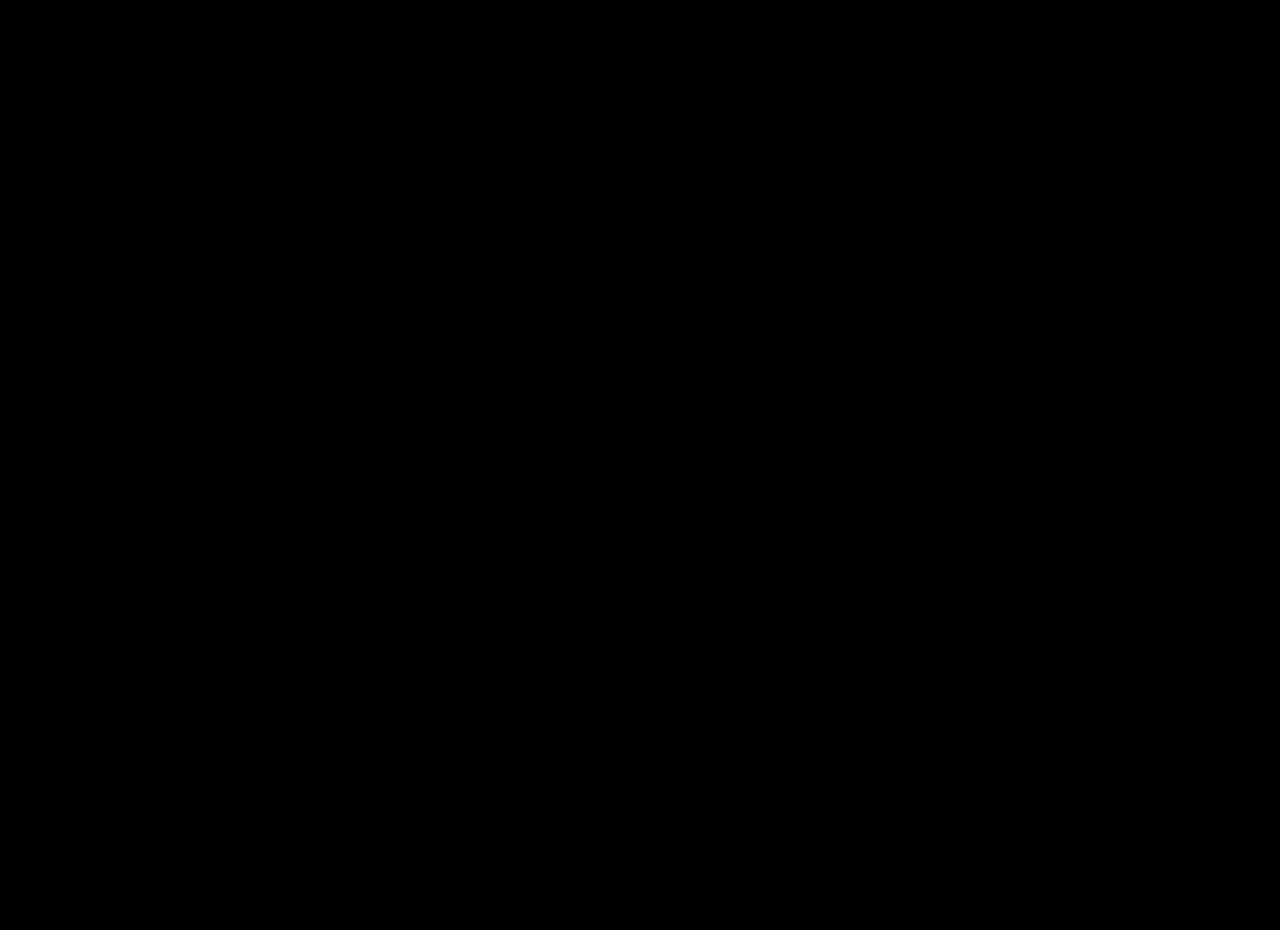
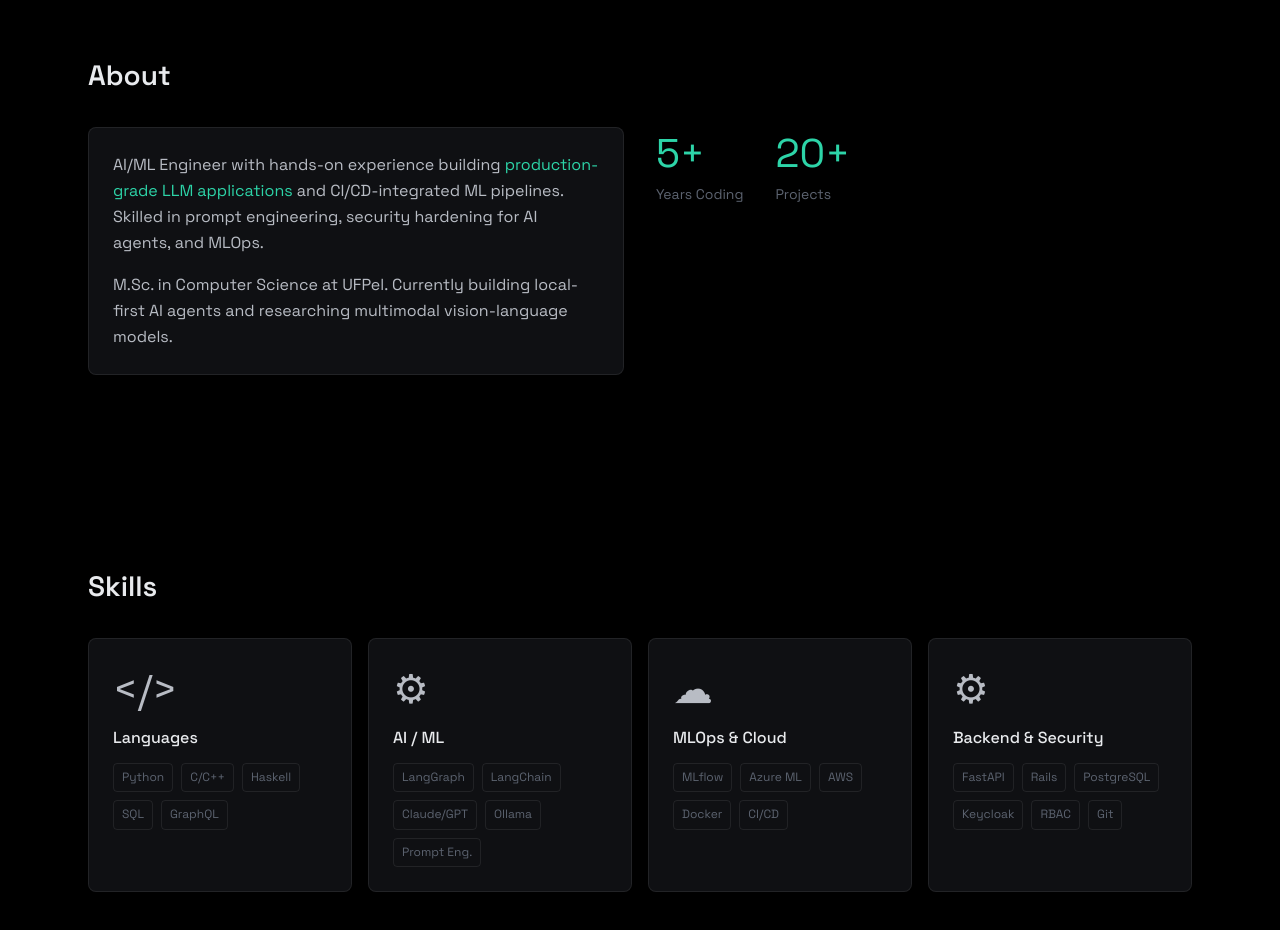
Before and after one commit to ar1vit0r/ar1vit0r-portfolio-next, a Next.js app: page / in a window 1280 px wide. Shown: the part 840-1770 px from the top of the page. Before the commit the page ends 800 px from the top, so only its background shows below. Built offline with nearby package versions, Linux system fonts and the light colour scheme.

Commit message:
feat: add About and Skills sections

```diff
--- a/app/page.tsx
+++ b/app/page.tsx
@@ -1,9 +1,13 @@
 import { Hero } from "@/components/sections/Hero";
+import { About } from "@/components/sections/About";
+import { Skills } from "@/components/sections/Skills";
 
 export default function Home() {
   return (
     <main>
       <Hero />
+      <About />
+      <Skills />
     </main>
   );
 }
--- /dev/null
+++ b/components/sections/About.tsx
@@ -0,0 +1,38 @@
+"use client";
+
+import { useRef } from "react";
+import { useTranslations } from "next-intl";
+import { SectionTitle } from "@/components/ui/SectionTitle";
+import { useCounter } from "@/hooks/useCounter";
+
+export function About() {
+  const t = useTranslations();
+  const yearsRef = useRef<HTMLSpanElement>(null);
+  const projectsRef = useRef<HTMLSpanElement>(null);
+  useCounter(yearsRef, 5, "+");
+  useCounter(projectsRef, 20, "+");
+
+  return (
+    <section id="about" className="py-24 px-6 max-w-6xl mx-auto">
+      <SectionTitle>{t("about.title")}</SectionTitle>
+      <div className="grid md:grid-cols-2 gap-8">
+        <div className="bg-card border border-border rounded-lg p-6">
+          <p className="mb-4">
+            {t.rich("about.p1", { cyan: (chunks) => <span className="text-cyan">{chunks}</span> })}
+          </p>
+          <p>{t("about.p2")}</p>
+        </div>
+        <div className="flex gap-8">
+          <div>
+            <span ref={yearsRef} className="text-2xl font-display text-cyan block">0+</span>
+            <span className="text-xs text-dim">{t("about.statYears")}</span>
+          </div>
+          <div>
+            <span ref={projectsRef} className="text-2xl font-display text-cyan block">0+</span>
+            <span className="text-xs text-dim">{t("about.statProjects")}</span>
+          </div>
+        </div>
+      </div>
+    </section>
+  );
+}
--- /dev/null
+++ b/components/sections/Skills.tsx
@@ -0,0 +1,43 @@
+"use client";
+
+import { useTranslations } from "next-intl";
+import { SectionTitle } from "@/components/ui/SectionTitle";
+import { useTiltCard } from "@/hooks/useTiltCard";
+
+const SKILL_GROUPS = [
+  { icon: "</>", title: "Languages", tags: ["Python", "C/C++", "Haskell", "SQL", "GraphQL"] },
+  { icon: "⚙", title: "AI / ML", tags: ["LangGraph", "LangChain", "Claude/GPT", "Ollama", "Prompt Eng."] },
+  { icon: "☁", title: "MLOps & Cloud", tags: ["MLflow", "Azure ML", "AWS", "Docker", "CI/CD"] },
+  { icon: "⚙", title: "Backend & Security", tags: ["FastAPI", "Rails", "PostgreSQL", "Keycloak", "RBAC", "Git"] },
+] as const;
+
+function SkillCard({ icon, title, tags }: (typeof SKILL_GROUPS)[number]) {
+  const ref = useTiltCard<HTMLDivElement>();
+  return (
+    <div ref={ref} className="bg-card border border-border rounded-lg p-6">
+      <div className="text-2xl mb-2">{icon}</div>
+      <h3 className="text-heading font-medium mb-3">{title}</h3>
+      <div className="flex flex-wrap gap-2">
+        {tags.map((tag) => (
+          <span key={tag} className="text-2xs border border-border rounded px-2 py-1 text-dim">
+            {tag}
+          </span>
+        ))}
+      </div>
+    </div>
+  );
+}
+
+export function Skills() {
+  const t = useTranslations();
+  return (
+    <section id="skills" className="py-24 px-6 max-w-6xl mx-auto">
+      <SectionTitle>{t("skills.title")}</SectionTitle>
+      <div className="grid sm:grid-cols-2 lg:grid-cols-4 gap-4">
+        {SKILL_GROUPS.map((group) => (
+          <SkillCard key={group.title} {...group} />
+        ))}
+      </div>
+    </section>
+  );
+}
--- /dev/null
+++ b/components/ui/SectionTitle.tsx
@@ -0,0 +1,14 @@
+"use client";
+
+import { useRef } from "react";
+import { useTextScramble } from "@/hooks/useTextScramble";
+
+export function SectionTitle({ children }: { children: string }) {
+  const ref = useRef<HTMLHeadingElement>(null);
+  useTextScramble(ref);
+  return (
+    <h2 ref={ref} className="font-display text-heading text-xl font-semibold mb-8">
+      {children}
+    </h2>
+  );
+}
```
